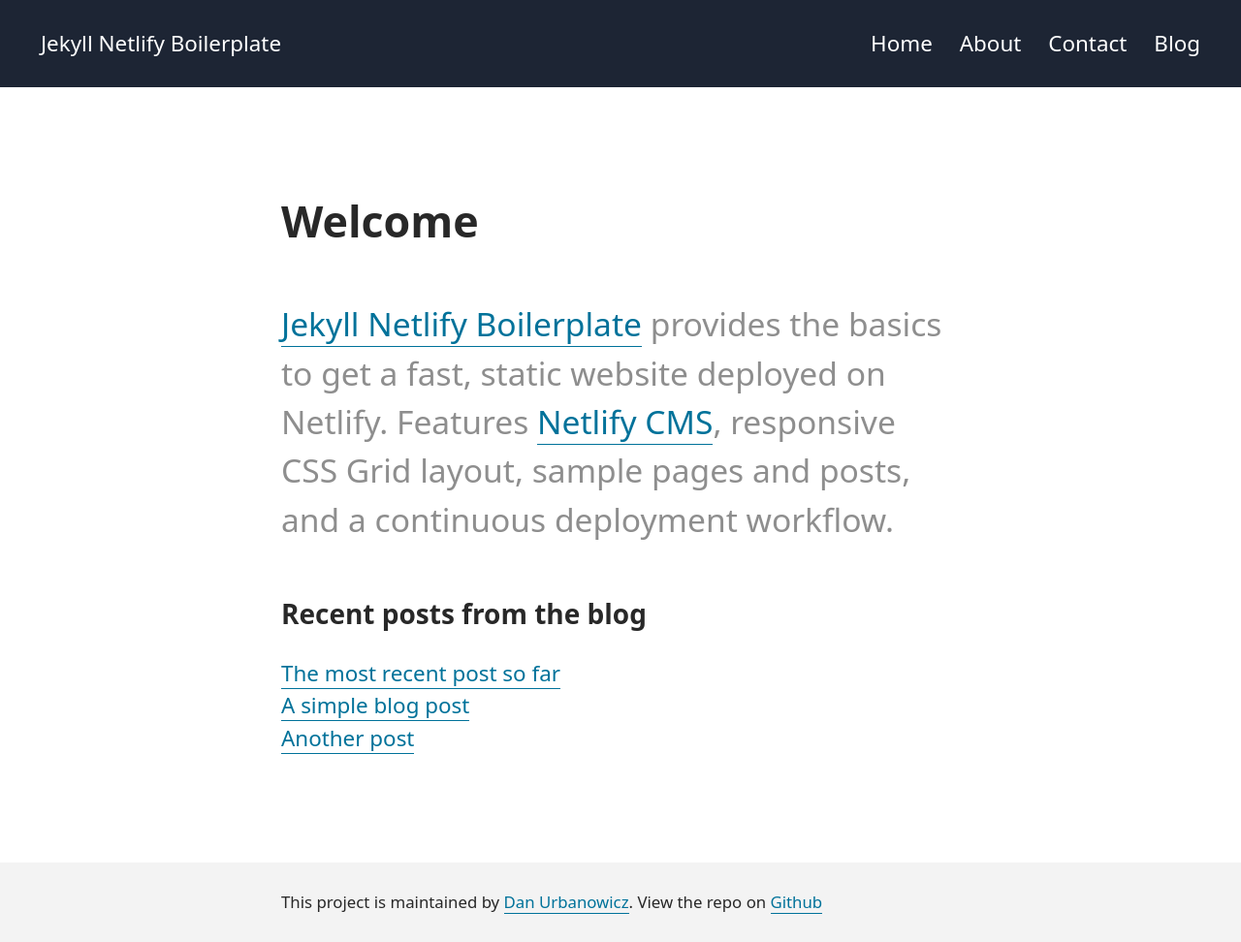
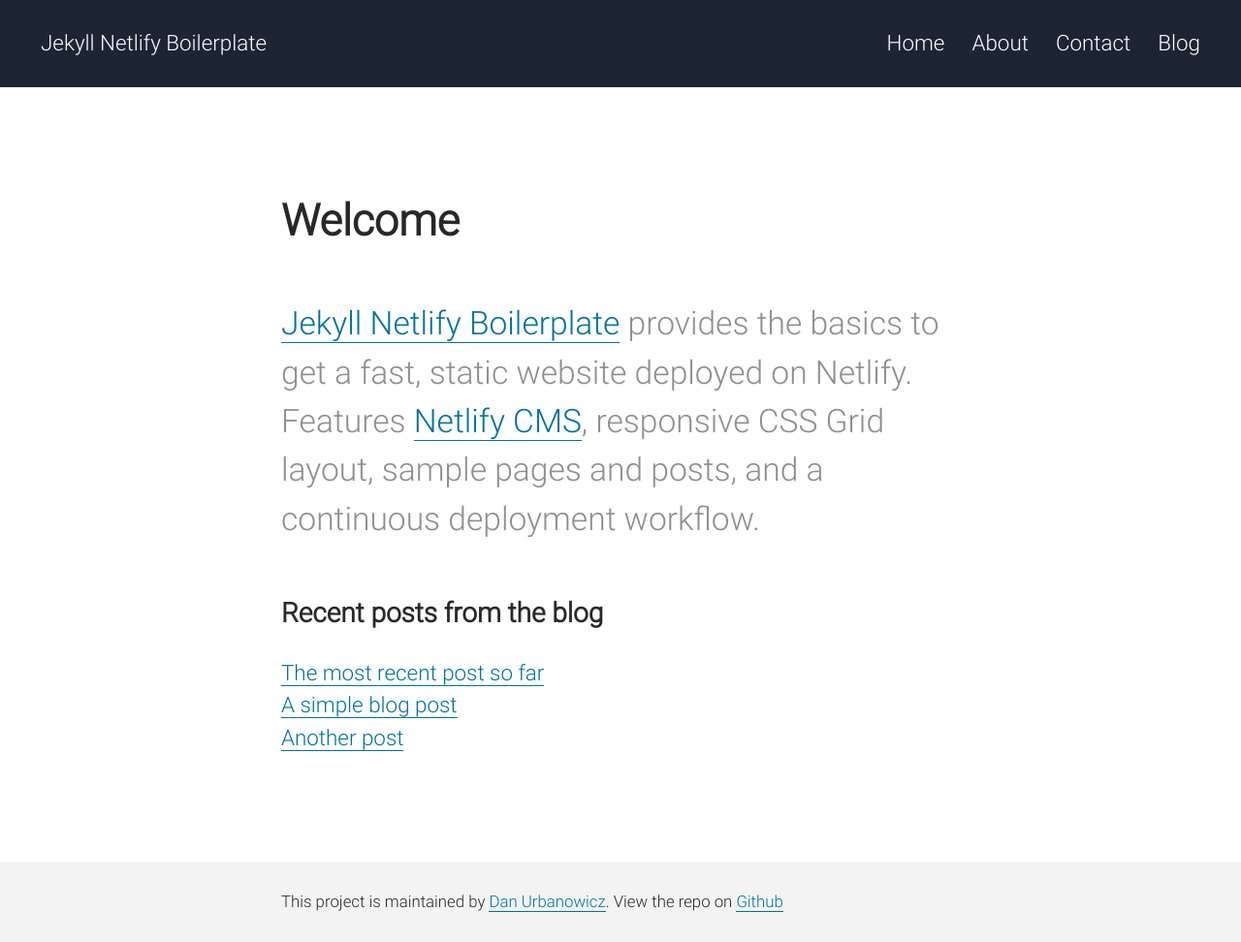
Before and after one commit to danurbanowicz/jekyll-netlify-boilerplate, a Jekyll site: the page built from pages/index.md, in a window 1280 px wide. Shown: the whole page at 97% size. Built offline with Jekyll 4.4.1, drawn with Linux system fonts in a browser that asks for light colours.

Commit message:
Revert "Deprecate @font-face method"
This reverts commit 6090271d6ecb0bb4acadc7a60135a71e085c0fe3.

```diff
--- a/_sass/partials/_fonts.scss
+++ b/_sass/partials/_fonts.scss
@@ -1 +1,9 @@
 // add font-face or font import declarations here
+
+// Define the system font family
+@font-face {
+  font-family: system;
+  font-style: normal;
+  font-weight: 300;
+  src: local(".SFNSText-Light"), local(".HelveticaNeueDeskInterface-Light"), local(".LucidaGrandeUI"), local("Ubuntu Light"), local("Segoe UI Light"), local("Roboto-Light"), local("DroidSans"), local("Tahoma");
+}
--- a/_sass/partials/_variables.scss
+++ b/_sass/partials/_variables.scss
@@ -10,7 +10,7 @@
 
 // typographic defaults
 //$base-font: "Nunito Sans", Arial, sans-serif;
-$base-font: system-ui,-apple-system,BlinkMacSystemFont,Segoe UI,Roboto,Oxygen,Ubuntu,Cantarell,Droid Sans,Helvetica Neue;
+$base-font: "system";
 $code-font: Courier, monospace;
 $base-font-size: 62.5%;
 $base-font-weight: 300;
```
